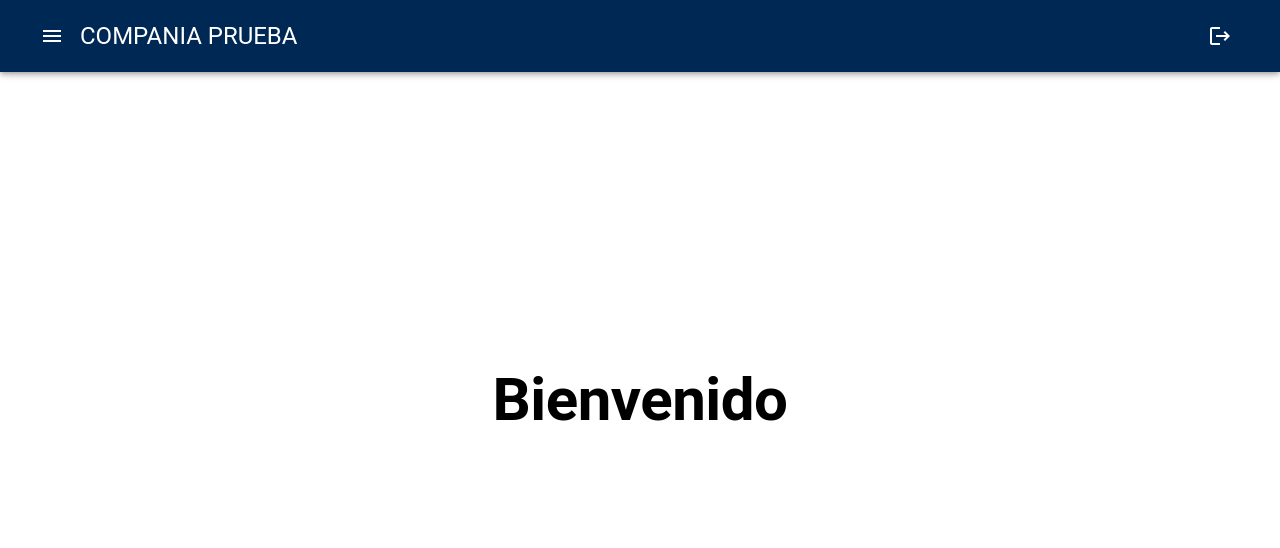
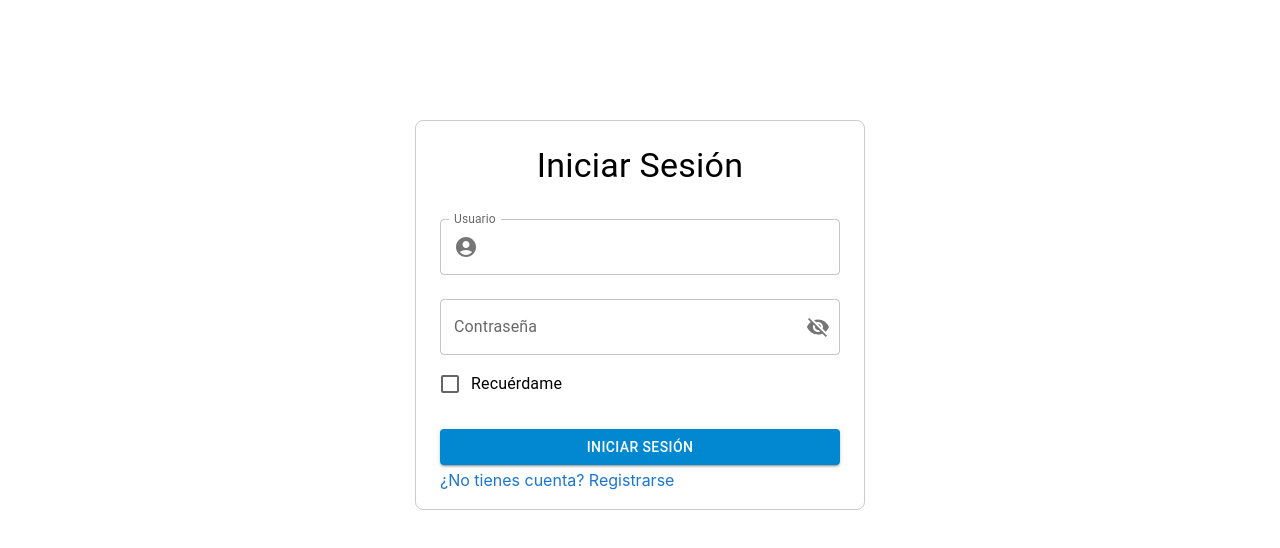
Before and after one commit to Jose-Dev02/prueba-tecnica-innovasoft, a React (Create React App) app: page /login in a window 1280 px wide. Before the commit this address led to /home. Shown: the top 548 px of the page. Built offline with nearby package versions, Linux system fonts and the light colour scheme.

Commit message:
allGoood

```diff
--- a/public/index.html
+++ b/public/index.html
@@ -8,7 +8,6 @@
     <meta
       name="description"
       content="Web site created using create-react-app" />
-    <link rel="apple-touch-icon" href="%PUBLIC_URL%/logo192.png" />
     <!--
       manifest.json provides metadata used when your web app is installed on a
       user's mobile device or desktop. See https://developers.google.com/web/fundamentals/web-app-manifest/
--- a/src/components/ProtectedRoute.js
+++ b/src/components/ProtectedRoute.js
@@ -9,7 +9,7 @@ const ProtectedRoute = ({ component: Component, ...rest }) => {
     <Route
       {...rest}
       render={(props) =>
-        user ? <Component {...props} /> : <Redirect to='/' />
+        user.userid ? <Component {...props} /> : <Redirect to='/' />
       }
     />
   );
--- a/src/routes/router.js
+++ b/src/routes/router.js
@@ -18,8 +18,9 @@ const Routes = () => {
   return (
     <BrowserRouter>
       <Switch>
+        <Route exact path='/' component={Login} />
         <Route exact path={config.login}>
-          {user ? <Redirect to={config.home} /> : <Login />}
+          {user.userid ? <Redirect to={config.home} /> : <Login />}
         </Route>
         <Route exact path={config.registro} component={Registro} />
         <ProtectedRoute exact path={config.home} component={Home} />
```
Also changed, not shown: public/manifest.json.
